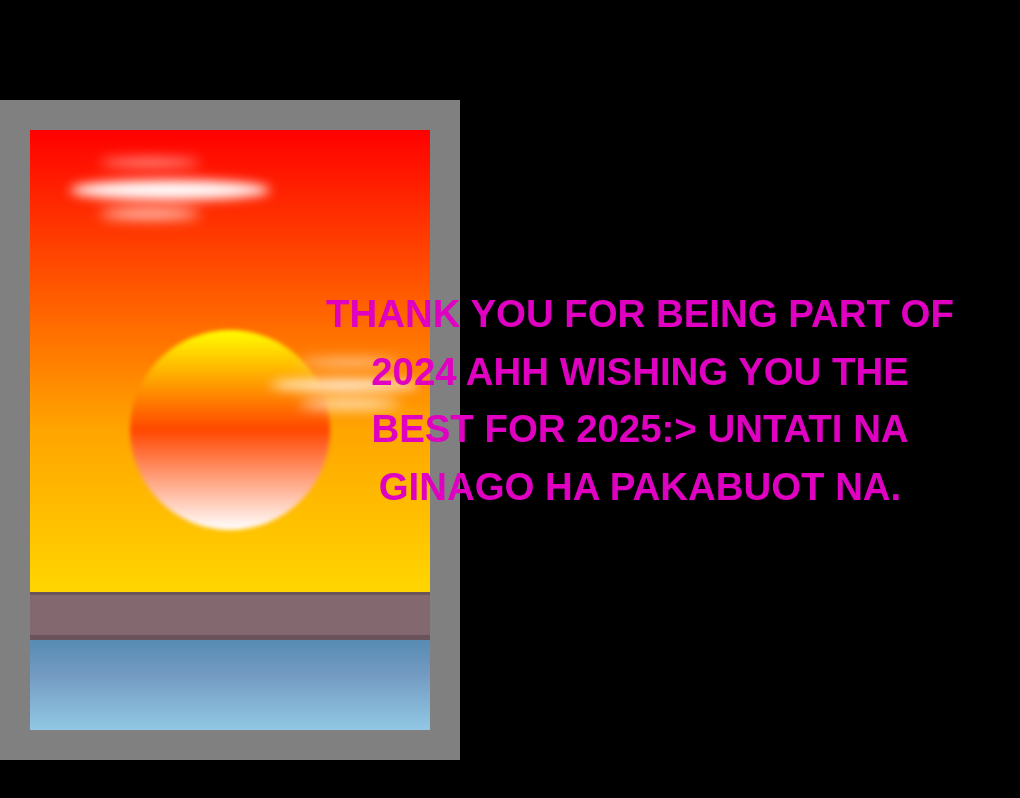
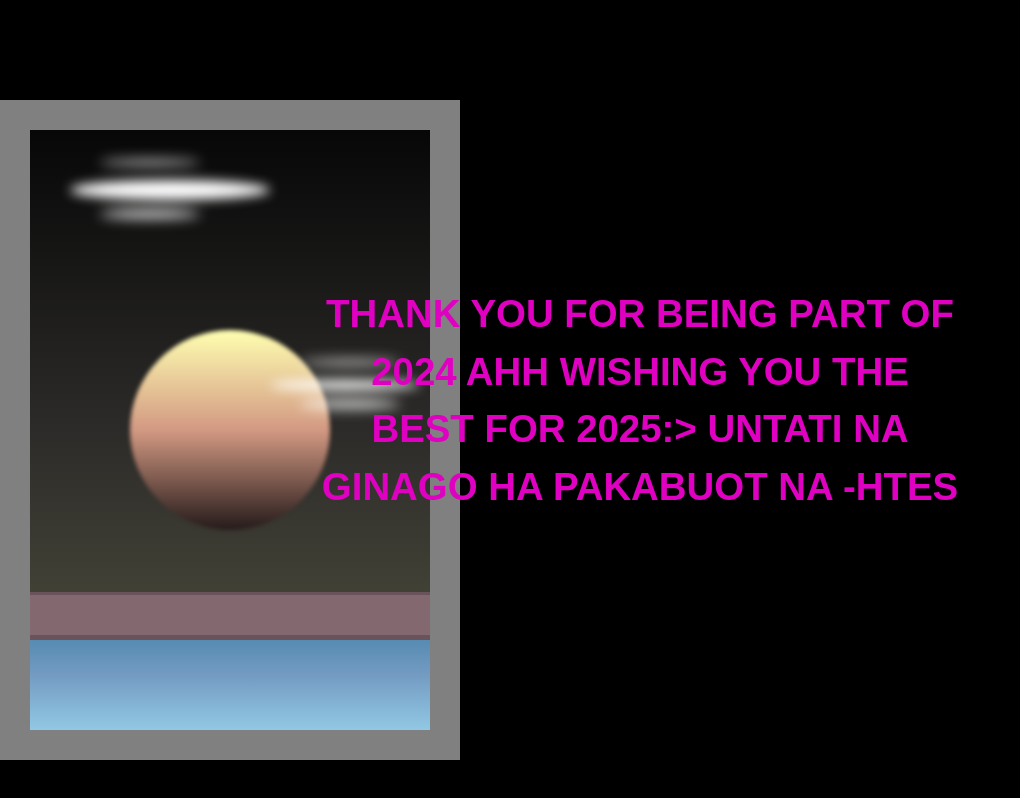
Before and after one commit to zetzu11/HAPPY-NEW-YEAR, a plain HTML site: page index.html in a window 1280 px wide. Both pictures are taken after a click on the button "-->". Shown: the whole page, without its empty margins (0-1020 px from the left). Drawn offline with Linux system fonts and the light colour scheme.

Commit message:
Update index.html

```diff
--- a/index.html
+++ b/index.html
@@ -89,7 +89,7 @@
         #sky {
             width: 400px;
             height: 600px;
-            background: linear-gradient(180deg, red, orange, yellow);
+            background: linear-gradient(180deg, rgb(7, 7, 7), rgb(44, 43, 41), rgb(83, 83, 64));
             position: absolute;
             bottom: 0;
         }
@@ -97,7 +97,7 @@
         #sunmoon {
             width: 200px;
             height: 200px;
-            background: linear-gradient(180deg, yellow, #ff4700, white);
+            background: linear-gradient(180deg, rgb(255, 255, 177), #d39983, rgb(37, 26, 26));
             border-radius: 59%;
             position: absolute;
             top: 200px;
@@ -222,7 +222,8 @@
                         <div id="roadT"></div>
                     </div>
                     <div class="message" id="messageText">
-                        THANK YOU FOR BEING PART OF 2024 AHH WISHING YOU THE BEST FOR 2025:> UNTATI NA GINAGO HA PAKABUOT NA.
+                        THANK YOU FOR BEING PART OF 2024 AHH WISHING YOU THE BEST FOR 2025:> UNTATI NA GINAGO HA PAKABUOT NA
+                        -HTES
                     </div>
 
 
```
